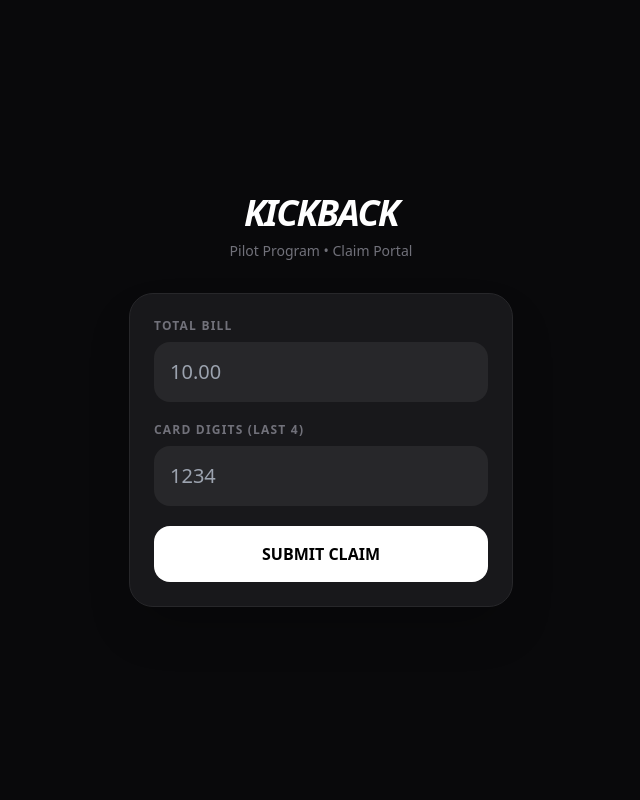
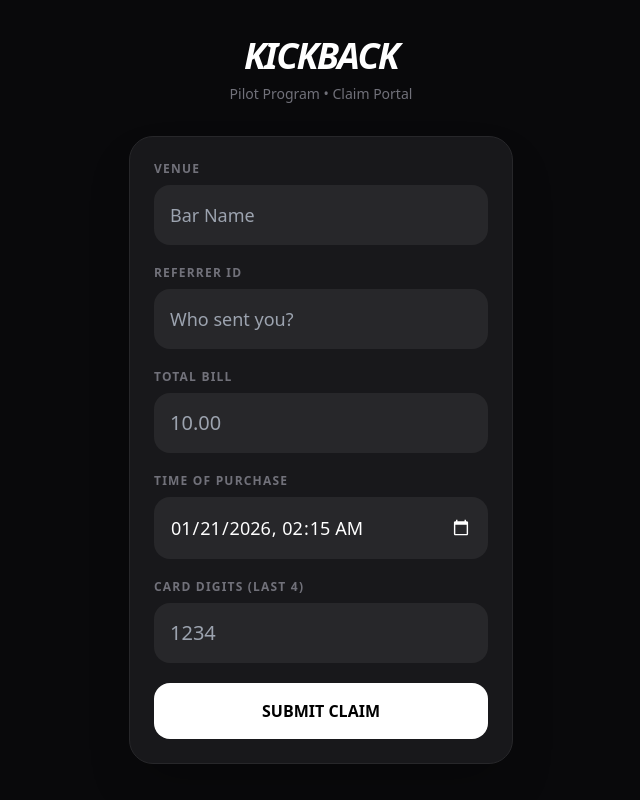
Before and after one commit to DanielHart1196/kickback, a SvelteKit app: page / in a window 1280 px wide. Shown: the whole page, without its empty margins (319-959 px from the left). Built offline with nearby package versions, Linux system fonts and the light colour scheme; no server answers.

Commit message:
url params

```diff
--- a/src/routes/+page.svelte
+++ b/src/routes/+page.svelte
@@ -1,11 +1,36 @@
 <script lang="ts">
   import { supabase } from '$lib/supabase';
+  import { onMount } from 'svelte';
   import { fade } from 'svelte/transition';
 
   let amount: number | null = null;
   let last4: string = '';
+  let venue: string = '';
+  let referrer: string = '';
+  let purchaseTime: string = '';
   let status: 'idle' | 'loading' | 'success' | 'error' = 'idle';
   let errorMessage: string = '';
+
+  let isReferrerLocked: boolean = false;
+  let isVenueLocked: boolean = false;
+
+  onMount(async () => {
+    // 1. Set default time to "Now"
+    const now = new Date();
+    // This magic line formats it for the HTML datetime-local input
+    purchaseTime = new Date(now.getTime() - now.getTimezoneOffset() * 60000).toISOString().slice(0, 16);
+
+    // 2. Check URL for pre-fills (e.g., ?venue=BarOne&ref=User123)
+    const params = new URLSearchParams(window.location.search);
+    if (params.get('venue')) venue = params.get('venue') || '';
+    if (params.get('ref')) referrer = params.get('ref') || '';
+
+    // 3. Logic for Locking Referrer
+    // We'll need a Supabase query here later to check if this user + bar exists.
+    // For now, if it comes from a QR code, we'll lock it.
+    if (referrer) isReferrerLocked = true;
+    if (venue) isVenueLocked = true;
+  });
 
   async function submitClaim() {
     if (!amount || amount <= 0) {
@@ -28,7 +53,10 @@
       const { error } = await supabase
         .from('claims') // Make sure your table is named 'claims' in Supabase
         .insert([{
+          venue,
+          referrer,
           amount: cleanAmount,
+          purchased_at: new Date(purchaseTime).toISOString(),
           last_4: last4,
           created_at: new Date().toISOString()
         }]);
@@ -64,6 +92,30 @@
       <div class="space-y-5">
 
         <div>
+          <label for="venue" class="block text-xs font-bold uppercase tracking-widest text-zinc-500 mb-2">Venue</label>
+          <input
+            id="venue"
+            type="text"
+            bind:value={venue}
+            readonly={isVenueLocked}
+            placeholder="Bar Name"
+            class="w-full bg-zinc-800 border-none p-4 rounded-2xl text-lg focus:ring-2 focus:ring-white outline-none {isVenueLocked ? 'opacity-50 cursor-not-allowed' : ''}"
+          />
+        </div>
+
+        <div>
+          <label for="referrer" class="block text-xs font-bold uppercase tracking-widest text-zinc-500 mb-2">Referrer ID</label>
+          <input
+            id="referrer"
+            type="text"
+            bind:value={referrer}
+            readonly={isReferrerLocked}
+            placeholder="Who sent you?"
+            class="w-full bg-zinc-800 border-none p-4 rounded-2xl text-lg focus:ring-2 focus:ring-white outline-none {isReferrerLocked ? 'opacity-50 cursor-not-allowed' : ''}"
+          />
+        </div>
+
+        <div>
           <label for="amount" class="block text-xs font-bold uppercase tracking-widest text-zinc-500 mb-2">Total Bill</label>
           <input
             id="amount"
@@ -73,6 +125,16 @@
             bind:value={amount}
             placeholder="10.00"
             class="w-full bg-zinc-800 border-none p-4 rounded-2xl text-xl font-medium focus:ring-2 focus:ring-white transition-all outline-none"
+          />
+        </div>
+
+        <div>
+          <label for="time" class="block text-xs font-bold uppercase tracking-widest text-zinc-500 mb-2">Time of Purchase</label>
+          <input
+            id="time"
+            type="datetime-local"
+            bind:value={purchaseTime}
+            class="w-full bg-zinc-800 border-none p-4 rounded-2xl text-lg focus:ring-2 focus:ring-white outline-none [color-scheme:dark]"
           />
         </div>
 
```
